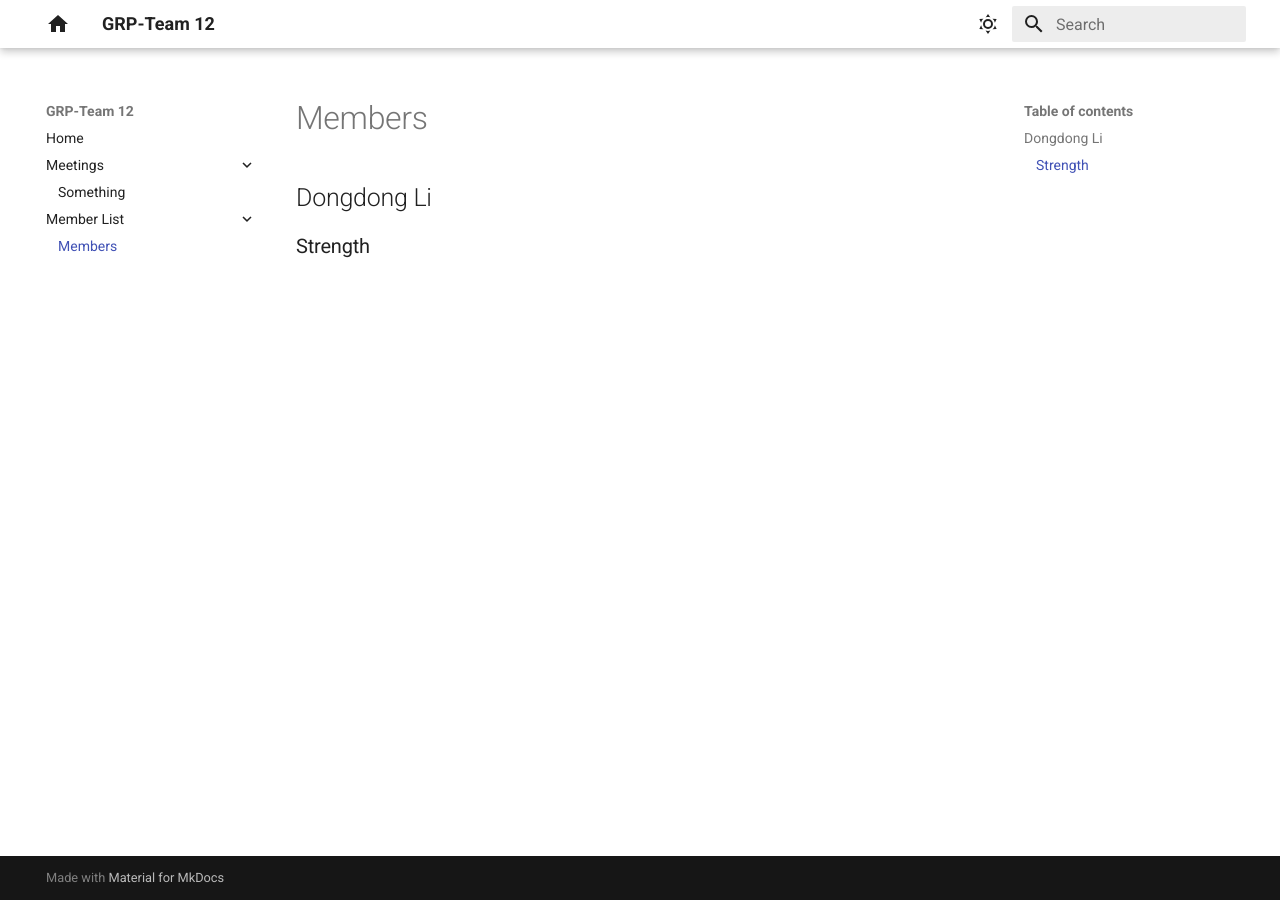
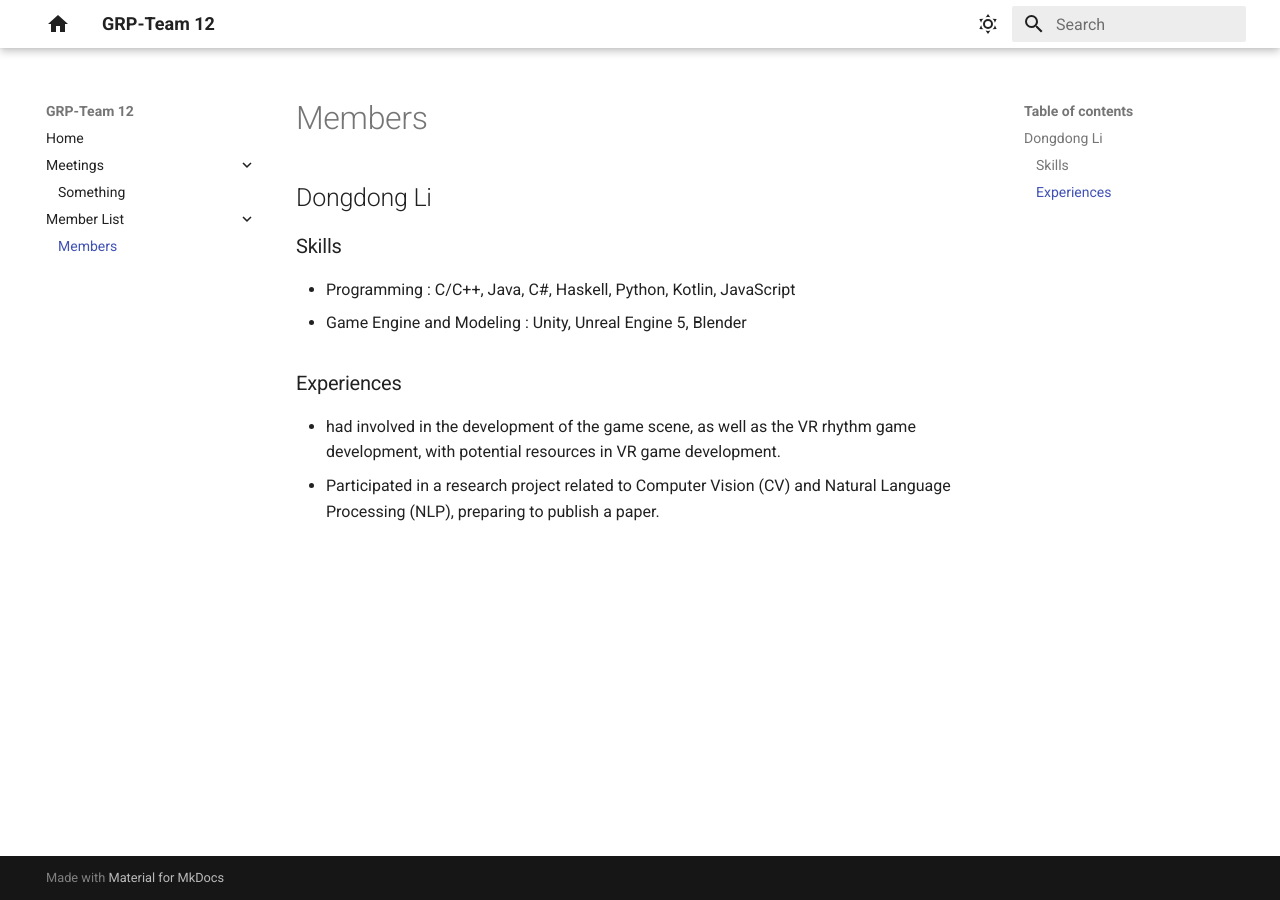
Before and after one commit to pxy041125/grpteam12.github.io, an MkDocs documentation site: the page built from docs/Member List/members.md, in a window 1280 px wide. Built offline with MkDocs 1.6.1 and Material for MkDocs 9.7.7, drawn with Linux system fonts in a browser that asks for light colours.

Commit message:
Update members.md

```diff
--- a/docs/Member List/members.md
+++ b/docs/Member List/members.md
@@ -1,3 +1,9 @@
 ## Dongdong Li
 
-### Strength
+### Skills
+- Programming : C/C++, Java, C#, Haskell, Python, Kotlin, JavaScript
+- Game Engine and Modeling : Unity, Unreal Engine 5, Blender
+
+### Experiences
+- had involved in the development of the game scene, as well as the VR rhythm game development, with potential resources in VR game development.
+- Participated in a research project related to Computer Vision (CV) and Natural Language Processing (NLP), preparing to publish a paper.
```
